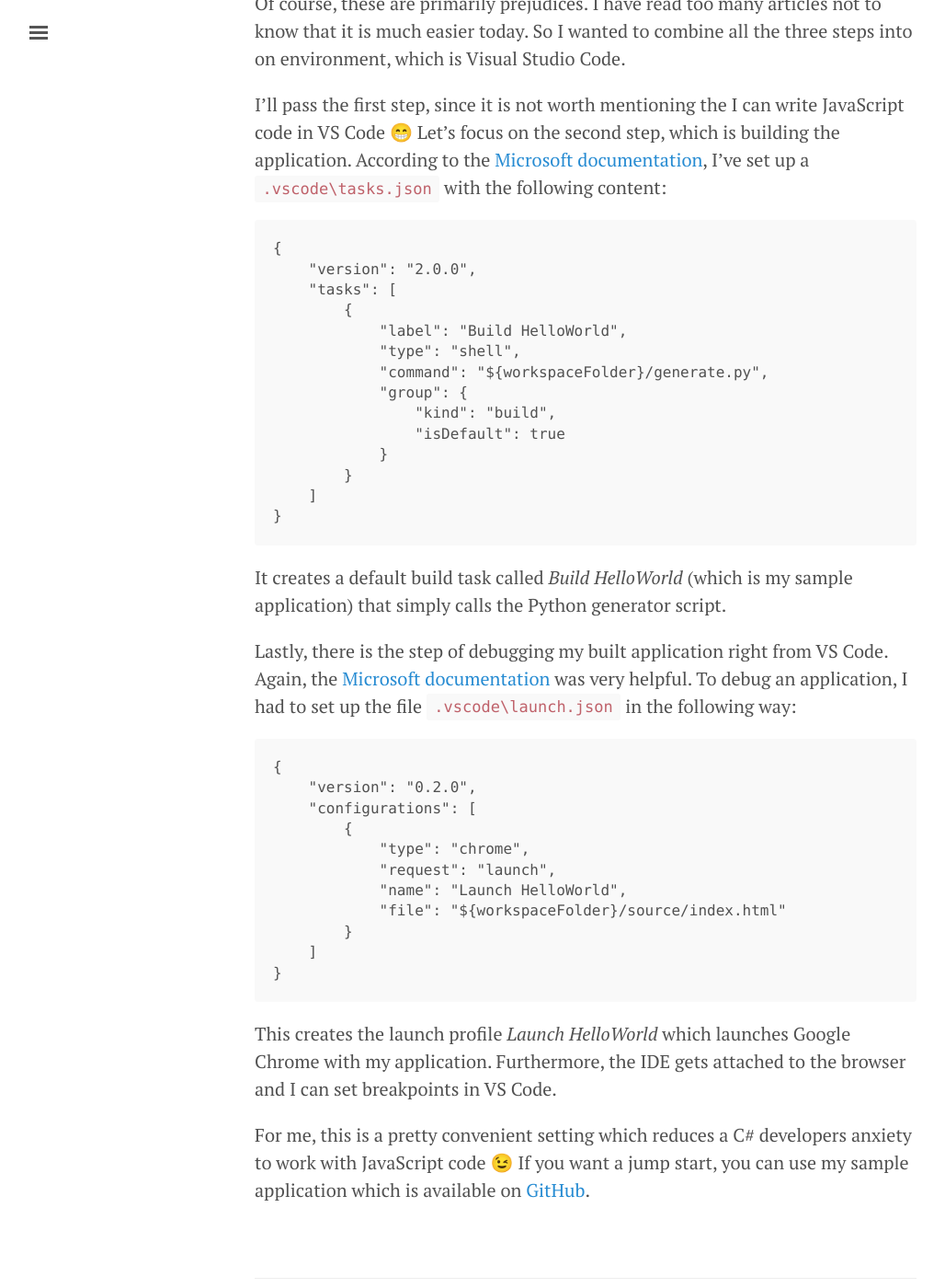
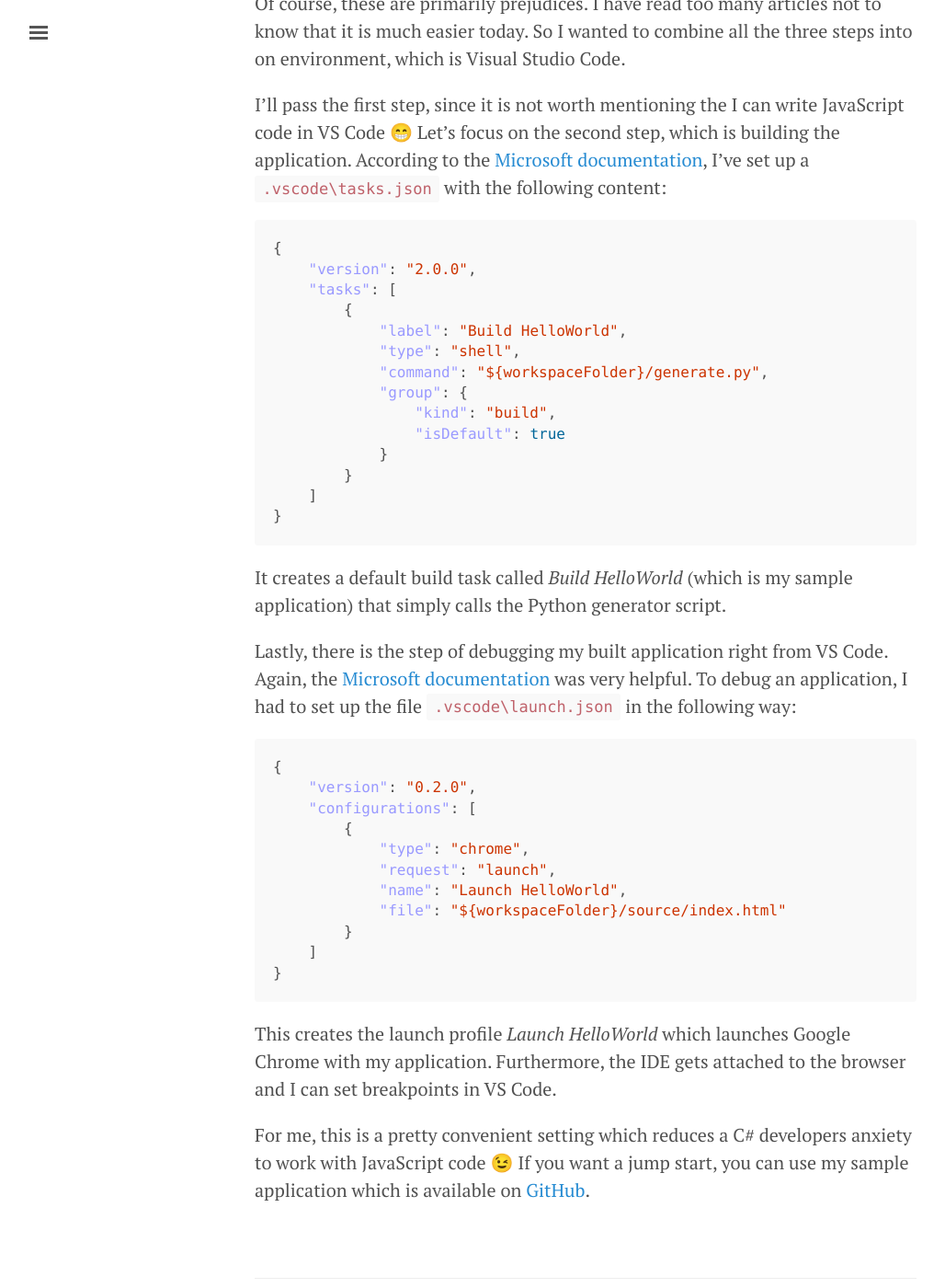
Before and after one commit to mu88/mu88.github.io, a Jekyll site: the page built from _posts/2019-05-25-Qooxdoo-VS-Code.md, in a window 1280 px wide and 1400 px high, scrolled down 813 px. Shown: the whole window at 92% size, without its empty margins (3-1031 px from the left). Built offline with Jekyll 4.4.1, drawn with Linux system fonts in a browser that asks for light colours; nearby versions of some CDN libraries; emoji names are drawn with the system emoji font.

Commit message:
Style Markdown JSON

````diff
--- a/_posts/2019-05-25-Qooxdoo-VS-Code.md
+++ b/_posts/2019-05-25-Qooxdoo-VS-Code.md
@@ -17,7 +17,7 @@ For me as a Visual Studio loving C# developer, it is still odd to have three dif
 Of course, these are primarily prejudices. I have read too many articles not to know that it is much easier today. So I wanted to combine all the three steps into on environment, which is Visual Studio Code.
 
 I'll pass the first step, since it is not worth mentioning the I can write JavaScript code in VS Code :grin: Let's focus on the second step, which is building the application. According to the [Microsoft documentation](https://code.visualstudio.com/docs/editor/tasks), I've set up a `.vscode\tasks.json` with the following content:
-```
+```json
 {
     "version": "2.0.0",
     "tasks": [
@@ -36,7 +36,7 @@ I'll pass the first step, since it is not worth mentioning the I can write JavaS
 It creates a default build task called *Build HelloWorld* (which is my sample application) that simply calls the Python generator script.
 
 Lastly, there is the step of debugging my built application right from VS Code. Again, the [Microsoft documentation](https://code.visualstudio.com/Docs/editor/debugging) was very helpful. To debug an application, I had to set up the file `.vscode\launch.json` in the following way:
-```
+```json
 {
     "version": "0.2.0",
     "configurations": [
````
